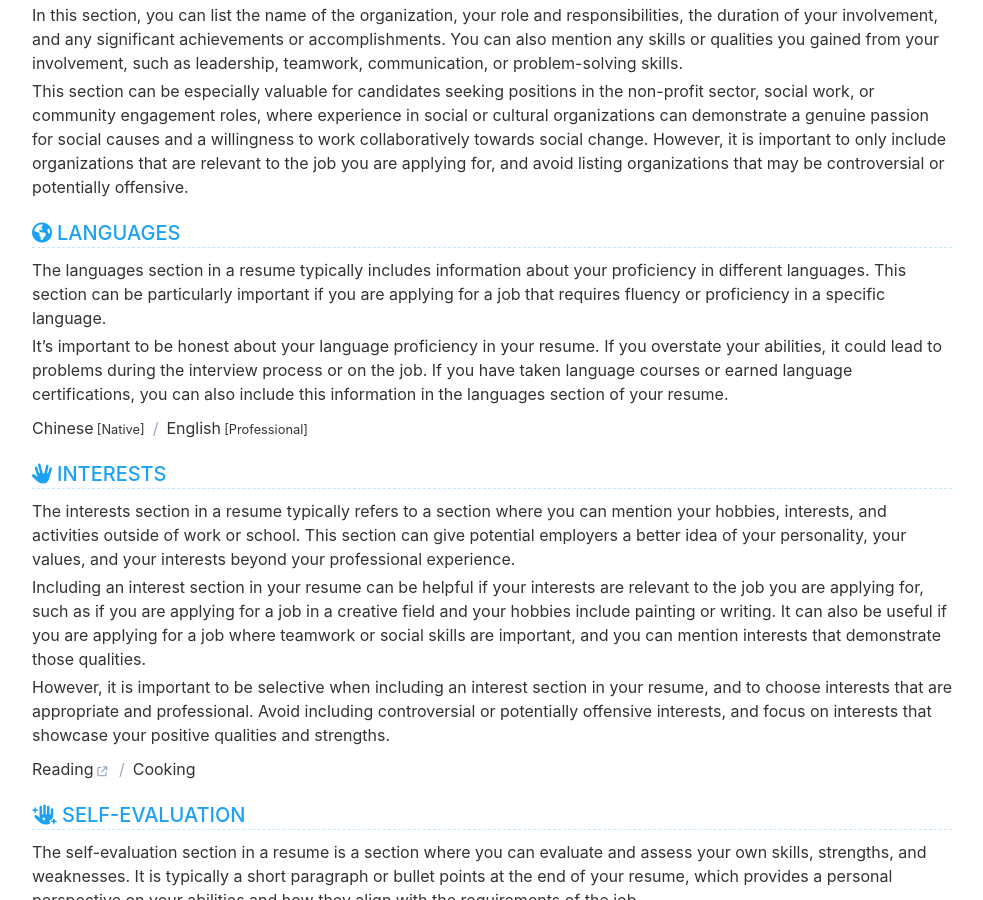
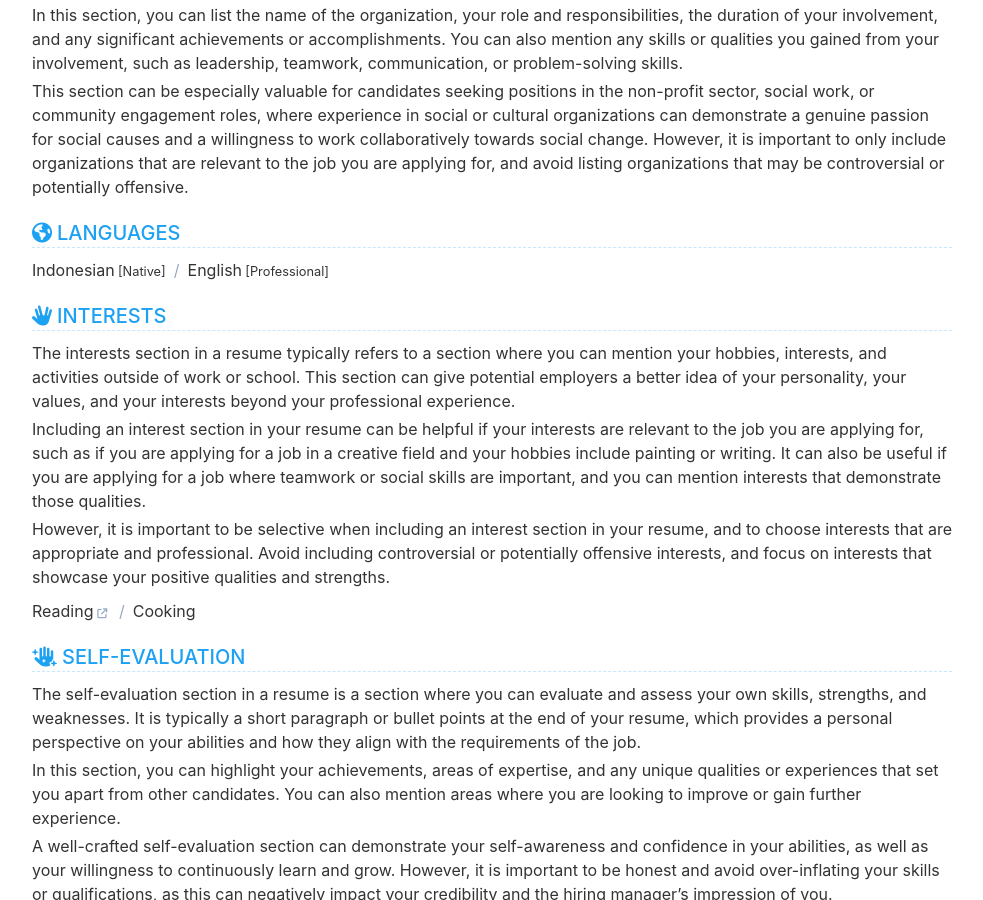
Before and after one commit to kangnurrohman/portfolio, a Jekyll site: the page built from index.html, in a window 1280 px wide and 900 px high, scrolled down 4307 px. Shown: the whole window, without its empty margins (148-1131 px from the left). Built offline with Jekyll 4.4.1, drawn with Linux system fonts in a browser that asks for light colours.

Commit message:
Update data.yml

```diff
--- a/_data/data.yml
+++ b/_data/data.yml
@@ -363,12 +363,9 @@ language:
   order: 11
   title: Languages
   description: |
-    The languages section in a resume typically includes information about your proficiency in different languages. This section can be particularly important if you are applying for a job that requires fluency or proficiency in a specific language.
-
-    It's important to be honest about your language proficiency in your resume. If you overstate your abilities, it could lead to problems during the interview process or on the job. If you have taken language courses or earned language certifications, you can also include this information in the languages section of your resume.
 
   items:
-    - idiom: Chinese
+    - idiom: Indonesian
       level: Native
     - idiom: English
       level: Professional
```
